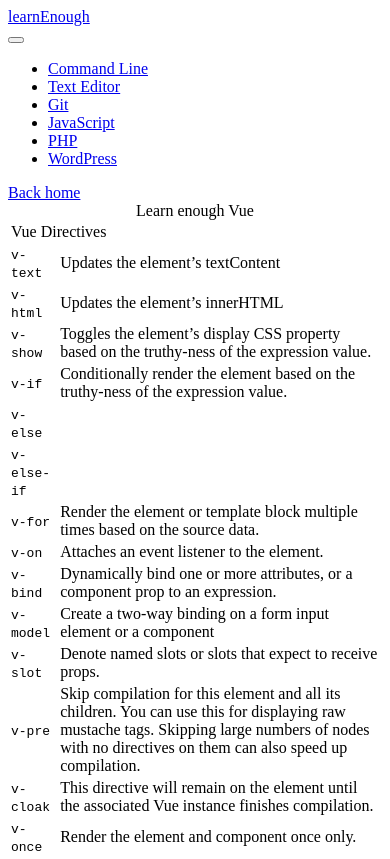
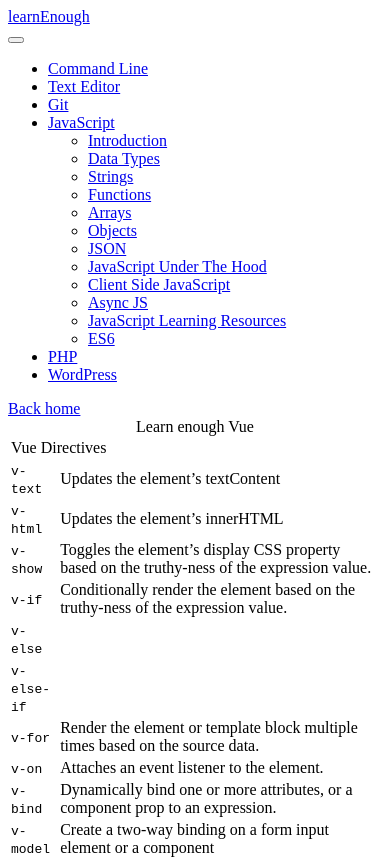
Before and after one commit to richtech9/learn-rich, a Vue app: page /vue in a window 390 px wide. Shown: the top 859 px of the page. Built offline with nearby package versions, Linux system fonts and the light colour scheme; a small style sheet from the web is missing.

Commit message:
Make sidenav responsive

```diff
--- a/src/components/Header.vue
+++ b/src/components/Header.vue
@@ -9,7 +9,7 @@
           </router-link>
         </div>
         <button class="toggle-mobile-nav"></button>
-        <ul class="menu">
+        <ul class="c-menu">
           <li>
             <router-link :to="{ name: 'CommandLine' }"
               >Command Line</router-link
@@ -21,8 +21,9 @@
           <li>
             <router-link :to="{ name: 'Git' }">Git</router-link>
           </li>
-          <li>
+          <li class="c-dropdown-menu-wrapper">
             <router-link :to="{ name: 'JavaScript' }">JavaScript</router-link>
+            <Sidenav class="c-dropdown-menu" />
           </li>
           <li>
             <router-link :to="{ name: 'Php' }">PHP</router-link>
@@ -38,15 +39,19 @@
 </template>
 
 <script>
+import Sidenav from "@/modules/javascript/components/Sidenav.vue";
 export default {
   name: "Header",
+  components: {
+    Sidenav,
+  },
   mounted() {
     /**
      * Mobile Menu Functionality
      */
     !(function () {
       const menuToggleBtn = document.querySelector(".toggle-mobile-nav");
-      const menu = document.querySelector(".menu");
+      const menu = document.querySelector(".c-menu");
       menuToggleBtn.addEventListener("click", function () {
         menu.classList.toggle("show");
         this.classList.toggle("active");
--- a/src/modules/javascript/components/Sidenav.vue
+++ b/src/modules/javascript/components/Sidenav.vue
@@ -1,6 +1,5 @@
 <template>
-  <aside class="c-sidenav" ref="sidenav">
-    <ul>
+  <ul :class="'c-sidenav' + this.class" ref="sidenav">
     <li
       :class="this.$route.path === '/javascript/introduction' ? 'active' : ''"
     >
@@ -8,9 +7,7 @@
         >Introduction</router-link
       >
     </li>
-      <li
-        :class="this.$route.path === '/javascript/data-types' ? 'active' : ''"
-      >
+    <li :class="this.$route.path === '/javascript/data-types' ? 'active' : ''">
       <router-link :to="{ name: 'JavaScript_Data_Types' }"
         >Data Types</router-link
       >
@@ -33,17 +30,13 @@
       <router-link :to="{ name: 'JavaScript_JSON' }">JSON</router-link>
     </li>
     <li
-        :class="
-          this.$route.path === '/javascript/under-the-hood' ? 'active' : ''
-        "
+      :class="this.$route.path === '/javascript/under-the-hood' ? 'active' : ''"
     >
       <router-link :to="{ name: 'JavaScript_Under_The_Hood' }"
         >JavaScript Under The Hood</router-link
       >
     </li>
-      <li
-        :class="this.$route.path === '/javascript/client-side' ? 'active' : ''"
-      >
+    <li :class="this.$route.path === '/javascript/client-side' ? 'active' : ''">
       <router-link :to="{ name: 'JavaScript_Client_Side' }"
         >Client Side JavaScript</router-link
       >
@@ -66,12 +59,17 @@
       <router-link :to="{ name: 'ES6' }">ES6</router-link>
     </li>
   </ul>
-  </aside>
 </template>
 
 <script>
 export default {
   name: "JavaScriptSidenav",
+  props: {
+    class: {
+      type: String,
+      default: "",
+    },
+  },
   mounted() {
     console.log(this.$route.name);
   },
--- a/src/scss/base/_global.scss
+++ b/src/scss/base/_global.scss
@@ -1,5 +1,6 @@
 body {
   padding-top: 70px;
+  word-break: break-all;
 }
 
 .site-main {
@@ -48,5 +49,8 @@ code.inline {
   background-color: #f9f2f4;
   padding: 2px 4px;
   border-radius: 4px;
-  white-space: nowrap;
+
+  @media (min-width: 768px) {
+    white-space: nowrap;
+  }
 }
--- a/src/scss/components/_c-site-header.scss
+++ b/src/scss/components/_c-site-header.scss
@@ -57,13 +57,11 @@
     justify-content: space-between;
     // flex-wrap: wrap;
 
-    ul {
-      &:not(.dropdown) {
+    ul:not(.c-dropdown-menu) {
       display: flex;
     }
 
-      li {
-        a {
+    ul.c-menu a {
       color: #b2bbbd;
       line-height: 70px;
       padding: 0 15px;
@@ -75,24 +73,23 @@
         color: #fff;
         text-decoration: none;
       }
+
+      &.router-link-exact-active {
+        color: #fff;
+      }
     }
 
-        &.active > a {
+    li.active > a {
       color: #fff;
     }
 
-        a.router-link-exact-active {
-          color: #fff;
-        }
+    ul.c-dropdown-menu {
+      padding-left: 1em;
 
-        &.has-dropdown {
-          position: relative;
-          transition: background-color 0.15s;
-
-          ul.dropdown {
       @media (min-width: 1024px) {
+        padding-left: 0;
         position: absolute;
-              width: 220px;
+        min-width: 220px;
         background-color: darken($primaryColor, 5);
         padding: 10px 0;
         top: 100%;
@@ -120,14 +117,20 @@
         padding: 0;
 
         a {
-                @media (min-width: 1024px) {
-                  line-height: 40px;
-                }
+          font-size: .9em;
+          white-space: nowrap;
+          line-height: 1.3;
+          padding: 10px 15px;
         }
       }
     }
 
-          &:hover {
+    li.c-dropdown-menu-wrapper {
+      position: relative;
+      transition: background-color 0.15s;
+    }
+
+    li.c-dropdown-menu-wrapper:hover {
       @media (min-width: 1024px) {
         background-color: darken($primaryColor, 5);
       }
@@ -136,12 +139,9 @@
         color: #fff;
       }
 
-            ul.dropdown {
+      .c-dropdown-menu {
         @media (min-width: 1024px) {
           transform: scale(1, 1);
-              }
-            }
-          }
         }
       }
     }
@@ -191,7 +191,7 @@
         display: block;
       }
 
-      ul.menu {
+      ul.c-menu {
         display: none;
         position: absolute;
         width: 100%;
@@ -200,6 +200,12 @@
         background-color: $primaryColor;
         padding: 15px 0;
         border-top: 1px solid #333;
+        height: auto;
+        max-height: 50vh;
+        overflow-y: auto;
+        z-index: 9;
+
+        @include custom-scrollbar-styles;
 
         li {
           margin: 0;
--- a/src/scss/index.scss
+++ b/src/scss/index.scss
@@ -1,6 +1,6 @@
 // Helpers
 // -------
-@import './helpers/helpers';
+@import './01-config/mixins.scss';
 
 // Variables
 // ---------
```
Also changed, not shown: src/scss/01-config/mixins.scss (added, +18 -0 lines), src/scss/components/_c-sidenav.scss (+13 -13 lines). Lines whose indentation alone changed are shown as unchanged.
